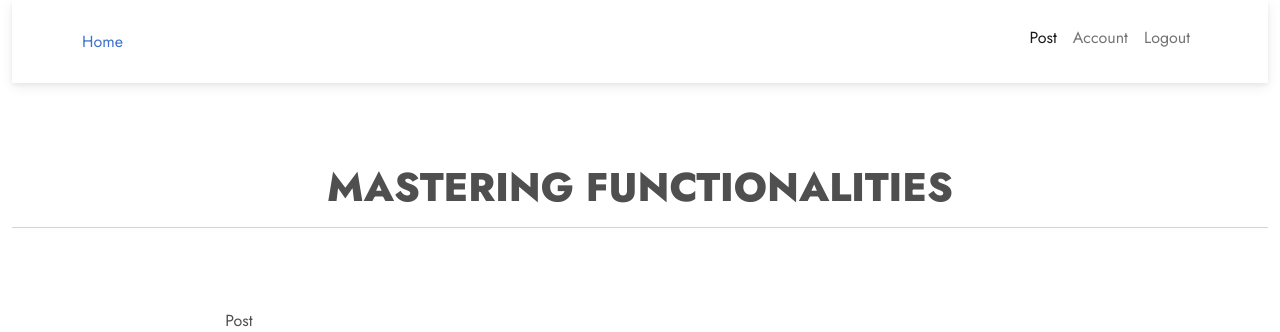
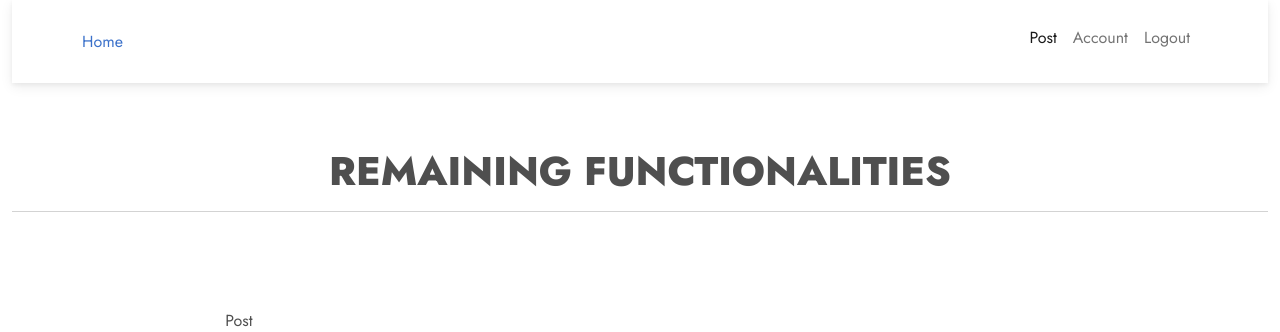
Before and after one commit to Vitalis-Kirui/Master-ui, an Angular app: page / in a window 1280 px wide. Shown: the top 332 px of the page. Built offline with nearby package versions, Linux system fonts and the light colour scheme; no server answers; sample sign-in values are in the browser's storage.

Commit message:
restructing the app component

```diff
--- a/src/app/Components/home/home.component.html
+++ b/src/app/Components/home/home.component.html
@@ -1,9 +1,4 @@
 <div class="row py-3">
-
-    <div class="text-center py-5">
-        <h1>Mastering Functionalities</h1>
-        <hr>
-      </div>
 
     <!-- Create a post form -->
     <div class="col-md-8 mx-auto">
--- a/src/app/app.component.html
+++ b/src/app/app.component.html
@@ -2,8 +2,14 @@
 
   <!-- Router outlet -->
   <router-outlet>
+
     <!-- Navbar -->
-    <app-navbar></app-navbar>
+  <app-navbar></app-navbar>
+
+    <div class="text-center py-5">
+      <h1>Remaining Functionalities</h1>
+      <hr>
+  </div>
 
   </router-outlet>
 
```
